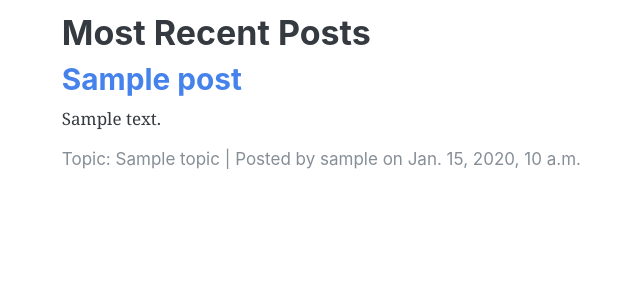
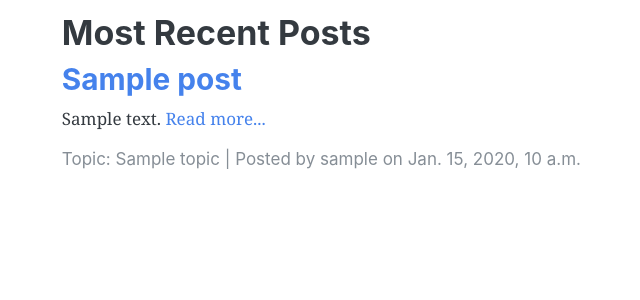
Before and after one commit to kimpea/python-blog, a Django app: page / in a window 1280 px wide. Shown: the part 57-357 px from the top of the page, without its empty margins (36-676 px from the left). Run offline with Django 3.2, Linux system fonts and the light colour scheme; tables that the repository leaves empty hold one stand-in row (values such as "Sample post"); some libraries are stand-ins or nearby versions.

Commit message:
Add 'Read more...' after post

```diff
--- a/home/templates/index.html
+++ b/home/templates/index.html
@@ -6,7 +6,7 @@
     <h2>Most Recent Posts</h2>
     {% for post in posts %}
     <h3><a href="{% url 'post_detail' post.id %}">{{ post.title }}</a></h3>
-    <p>{{ post.body | safe | truncatewords:40 }}</p>
+    <p>{{ post.body | safe | truncatewords:40 }} <a href="{% url 'post_detail' post.id %}">Read more...</a></p>
     <span class="text-muted">Topic: {{ post.topic }} | Posted by {{ post.user }} on {{ post.date_created }}</span>
     {% endfor %}
 </div>
```
